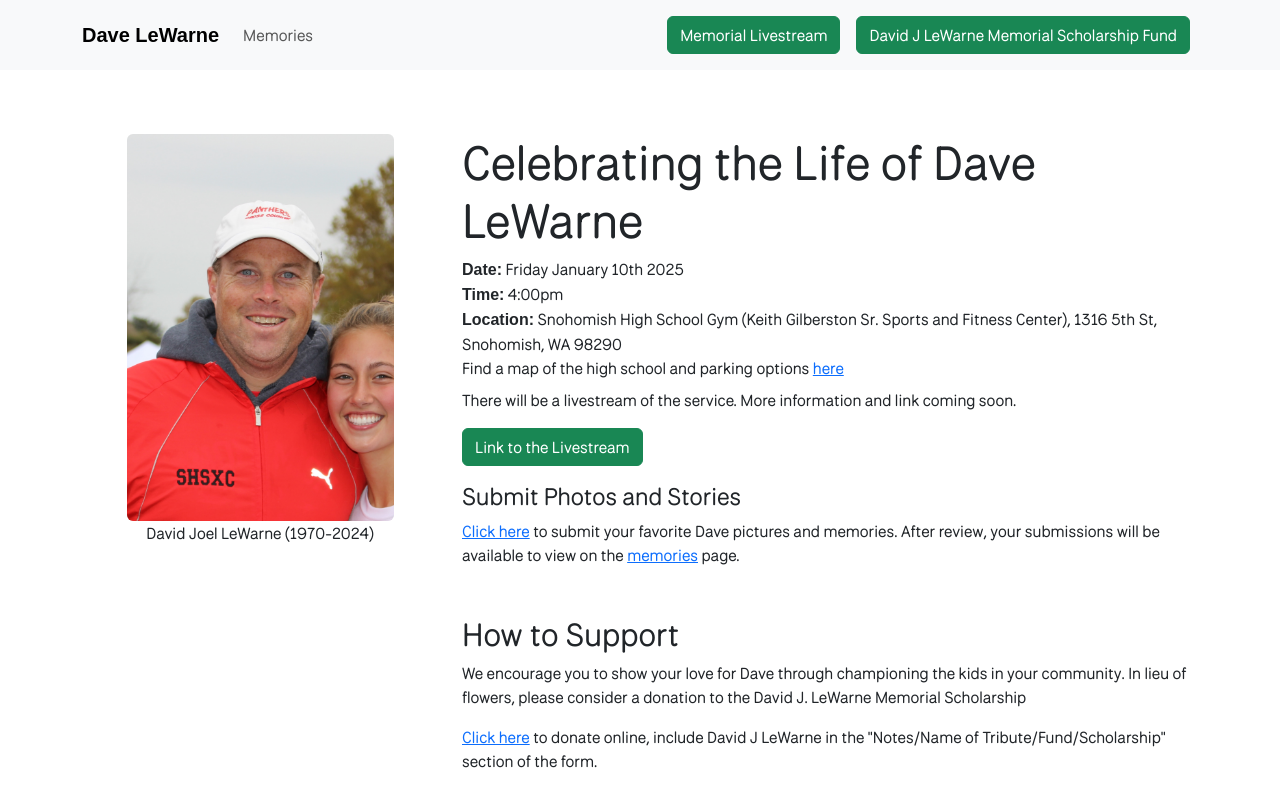
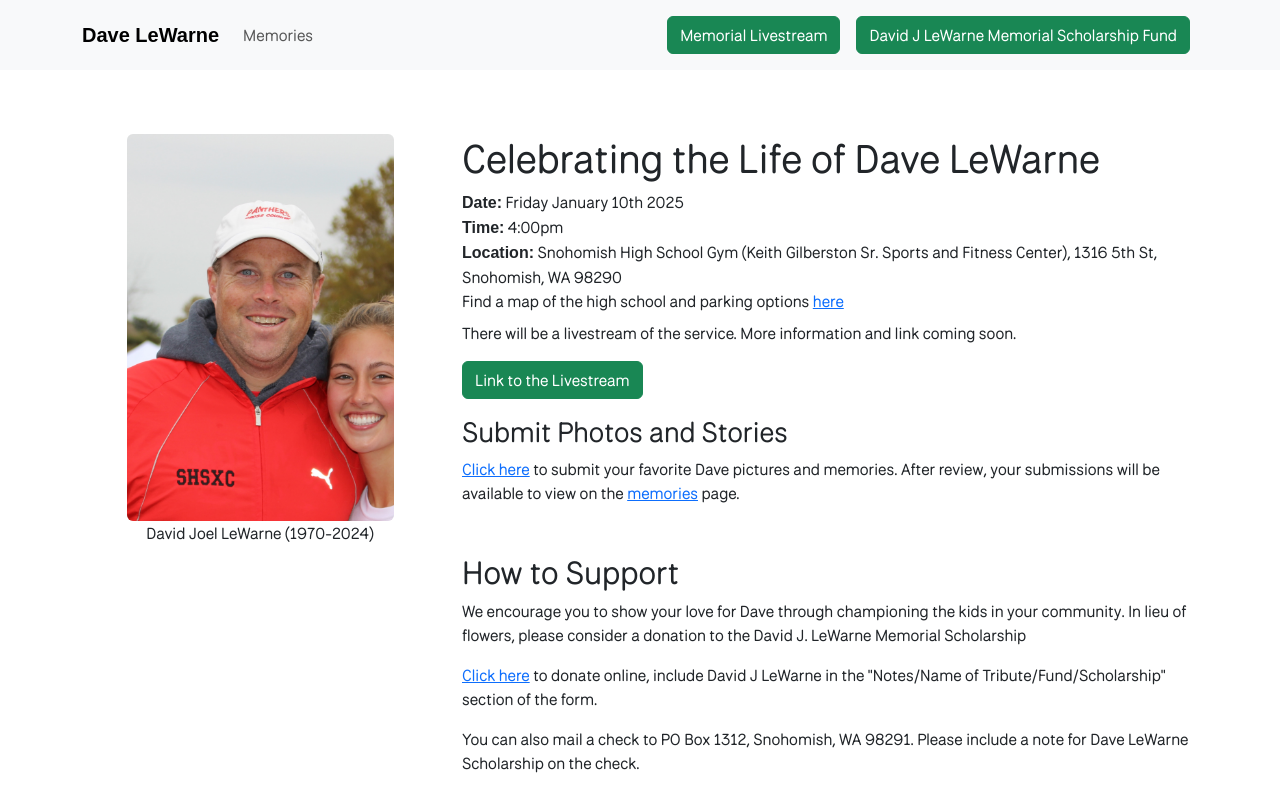
Before and after one commit to giselejfox/dave-lewarne-memorial, a Next.js app: page / in a window 1280 px wide. Shown: the top 793 px of the page. Built offline with nearby package versions, Linux system fonts and the light colour scheme; a web font is replaced by a local one.

Commit message:
formatting, livestream link

```diff
--- a/src/app/globals.css
+++ b/src/app/globals.css
@@ -28,16 +28,16 @@ body {
     font-weight: bold !important;
 } */
 
-h1 {
+/* h1 {
     font-size: 3rem !important;
-}
+} */
 
-h2 {
+/* h2 {
     font-size: 2rem !important;
-}
+} */
 
 h3 {
-    font-size: 1.5rem !important;
+    /* font-size: 1.5rem !important; */
     margin-top: 1rem !important;
 }
 
--- a/src/app/layout.js
+++ b/src/app/layout.js
@@ -25,11 +25,11 @@ export default function RootLayout({ children }) {
                   {/* <Nav.Link className="d-flex align-items-center" href="/photo-gallery">Photo Gallery</Nav.Link> */}
                   <Nav.Link className="d-flex align-items-center" href="/memories">Memories</Nav.Link>
                 </div>
-                <div className="d-flex flex-row">
+                <div className="d-flex flex-column flex-lg-row">
                   <Nav.Link className="d-flex align-items-center" href="/livestream">
                     <button className="btn btn-success">Memorial Livestream</button>
                   </Nav.Link>
-                  <Nav.Link className="d-flex align-items-center" href="/livestream">
+                  <Nav.Link className="d-flex align-items-center" href="https://www.snoed.org/donate-online/">
                     <button className="btn btn-success">David J LeWarne Memorial Scholarship Fund</button>
                   </Nav.Link>
                 </div>
--- a/src/app/page.js
+++ b/src/app/page.js
@@ -6,11 +6,9 @@ export default function Home() {
       <Row className="main-row">
         <Col className="d-flex flex-column justify-content-center align-items-center h-100 pt-lg-5" xs={12} lg={4} >
           <img className="w-75 rounded" src="/img/dave-headshot.jpeg" alt="Dave and Anne sitting at a table and smiling" />
-          <div className="mb-5">David Joel LeWarne (1970-2024)</div>
+          <div className="mb-4">David Joel LeWarne (1970-2024)</div>
         </Col>
         <Col xs={12} lg={8} className="pt-lg-5">
-          {/* <h1 className="">Dave LeWarne</h1> */}
-          {/* <p className="fw-bold">1970-2024</p> */}
           <h1 className="mt">Celebrating the Life of Dave LeWarne</h1>
           <div className="mb-2">
             <div><span className="fw-bold">Date:</span> Friday January 10th 2025</div>
@@ -19,7 +17,7 @@ export default function Home() {
             <div>Find a map of the high school and parking options <a href="/img/SHS-SiteMap2.png">here</a></div>
           </div>
           <div>There will be a livestream of the service. More information and link coming soon.</div>
-          <button className="btn btn-success mt-3 w-fit">Link to the Livestream</button>
+          <a href="/livestream"><button className="btn btn-success mt-3 w-fit">Link to the Livestream</button></a>
           <h3>Submit Photos and Stories</h3>
           <div><a href="https://form.jotform.com/243655021912047">Click here</a> to submit your favorite Dave pictures and memories. After review, your submissions will be available to view on the <a href="/memories">memories</a> page.</div>
           <h2 className="mt-5">How to Support</h2>
--- a/src/app/photo-gallery/page.js
+++ /dev/null
@@ -1,4 +0,0 @@
-
-export default function PhotoGallery() {
-    return(<div>test</div>)
-}
```
Also changed, not shown: src/app/livestream/page.js (added, +8 -0 lines).
